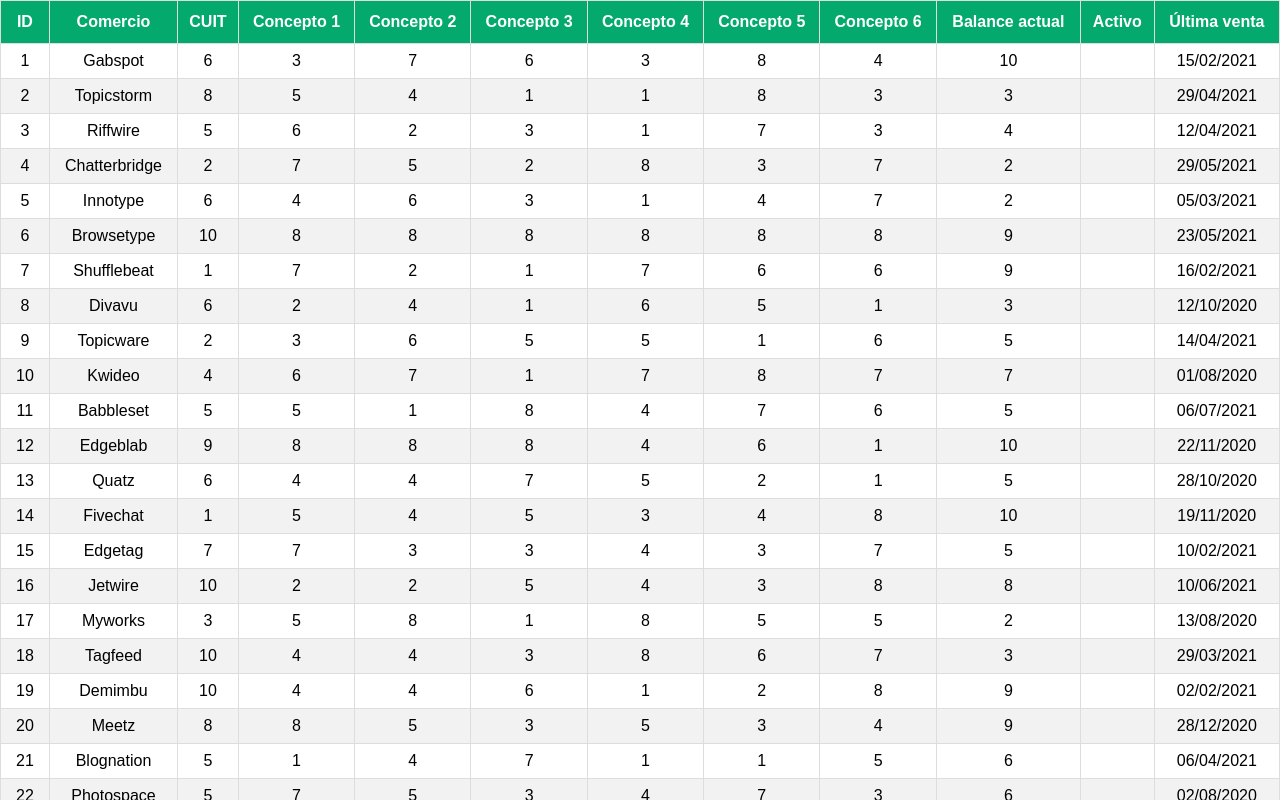
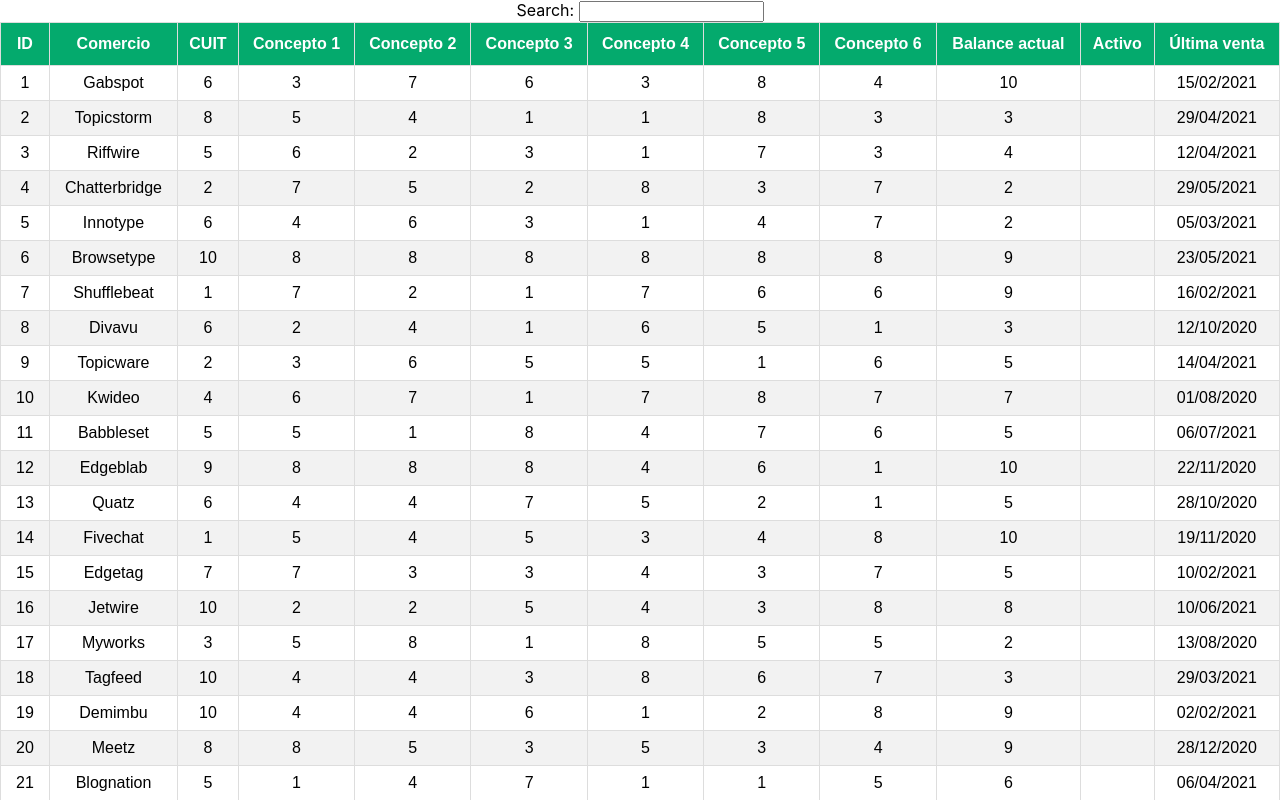
Before and after one commit to Lupohanamichi/Tabla-de-ejercicio, a React (Create React App) app: page / in a window 1280 px wide. Shown: the top 800 px of the page. Built offline with nearby package versions, Linux system fonts and the light colour scheme.

Commit message:
agregado filtro global a todas las columnas

```diff
--- a/src/App.js
+++ b/src/App.js
@@ -1,11 +1,11 @@
 import React from 'react'
 import './App.css'
-import { SortingTable } from './Components/SortingTable';
+import { FilteringTable } from './Components/FilteringTable';
 
 function App() {
   return (
     <div className='App'>
-      <SortingTable />
+      <FilteringTable />
     </div>
   )
 }
--- /dev/null
+++ b/src/Components/FilteringTable.js
@@ -0,0 +1,62 @@
+import React, { useMemo } from 'react'
+import { useTable, useGlobalFilter } from 'react-table'
+import MOCK_DATA from './MOCK_DATA.json'
+import { COLUMNS } from './Columns'
+import './table.css'
+import { GlobalFilter } from './GlobalFilter'
+
+
+export const FilteringTable = () => {
+
+    const columns = useMemo(() => COLUMNS, [])
+    const data = useMemo(() => MOCK_DATA, [])
+
+    const {
+        getTableProps,
+        getTableBodyProps,
+        headerGroups,
+        rows,
+        prepareRow,
+        state,
+        setGlobalFilter,
+    } = useTable({
+        columns,
+        data,
+    }, useGlobalFilter)
+
+    const { globalFilter } = state
+
+    return (
+        <>
+        <GlobalFilter filter={globalFilter} setFilter={setGlobalFilter} />
+        <table {...getTableProps()}>
+            <thead>
+                {headerGroups.map((headerGroups) => (
+                    <tr {...headerGroups.getHeaderGroupProps()}>
+                    {headerGroups.headers.map((column) => (
+                        <th {...column.getHeaderProps(column.getSortByToggleProps)}>
+                            {column.render('Header')}
+                            <span>
+                                {column.isSorted ? column.isSortedDesc ? ' 🔽' : ' 🔼' : ''}
+                            </span>
+                        </th>
+                    ))}
+                </tr>
+                ))}
+            </thead>
+            <tbody {...getTableBodyProps()}>
+                {rows.map((row) => {
+                    prepareRow(row)
+                    return (
+                        <tr {...row.getRowProps()}>
+                            {row.cells.map((cell) => {
+                                return <td {...cell.getCellProps()}>{cell.render('Cell')}</td>
+                            })}
+                    </tr>
+                    )
+                })}
+            </tbody>
+        </table>
+        </>
+    )
+}
--- /dev/null
+++ b/src/Components/GlobalFilter.js
@@ -0,0 +1,10 @@
+import React from 'react'
+
+export const GlobalFilter = ({ filter, setFilter }) => {
+    return (
+        <span>
+            Search:{' '}
+            <input value={filter || ''} onChange={(e) => setFilter(e.target.value)} />
+        </span>
+    )
+}
```
